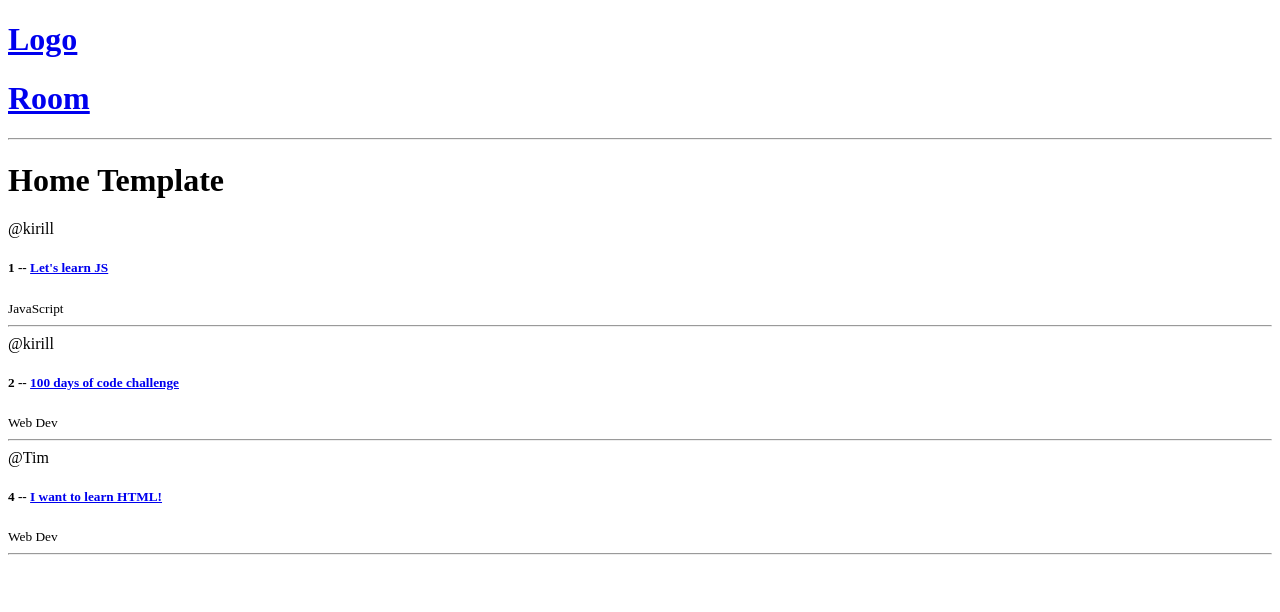
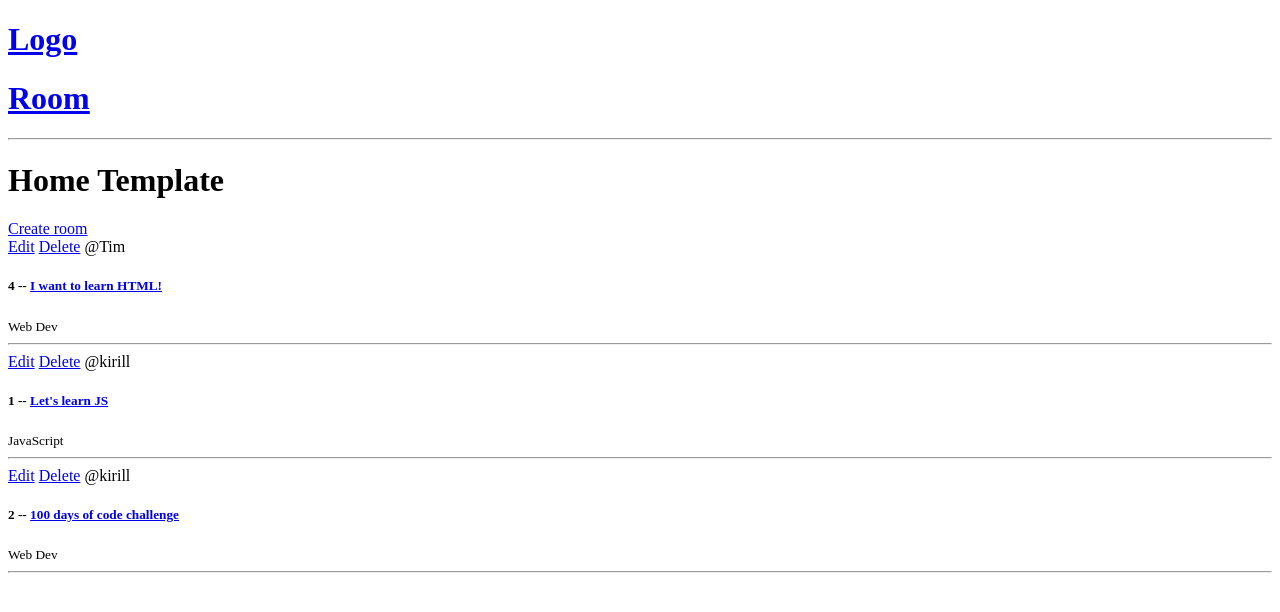
Before and after one commit to KirGorod/Study_buddy, a Django app: page / in a window 1280 px wide. Shown: the top 612 px of the page. Run offline with Django 4.2, Linux system fonts and the light colour scheme; data comes from the database, SQL or seed files in the repository; both versions use the stored data as it was after the commit.

Commit message:
Added simple CRUD

```diff
--- a/base/models.py
+++ b/base/models.py
@@ -19,6 +19,9 @@ class Room(models.Model):
     updated = models.DateTimeField(auto_now=True)
     created = models.DateTimeField(auto_now_add=True)
 
+    class Meta:
+        ordering = ['-updated', '-created']
+
     def __str__(self):
         return self.name
 
--- a/base/templates/base/home.html
+++ b/base/templates/base/home.html
@@ -4,9 +4,12 @@
     <h1>Home Template</h1>
 
     <div>
+        <a href="{% url 'create-room' %}">Create room</a>
         <div>
             {% for room in rooms %}
                 <div>
+                    <a href="{% url 'update-room' room.id %}">Edit</a>
+                    <a href="{% url 'delete-room' room.id %}">Delete</a>
                     <span>@{{room.host.username}}</span>
                     <h5>{{room.id}} -- <a href="{% url 'room' room.id %}">{{room.name}}</a></h5>
                     <small>{{room.topic.name}}</small>
--- a/base/urls.py
+++ b/base/urls.py
@@ -4,4 +4,8 @@ from . import views
 urlpatterns = [
     path('', views.home, name='home'),
     path('room/<str:pk>/', views.room, name='room'),
+
+    path('create_room/', views.create_room, name='create-room'),
+    path('update_room/<str:pk>', views.update_room, name='update-room'),
+    path('delete_room/<str:pk>', views.delete_room, name='delete-room'),
 ]
--- a/base/views.py
+++ b/base/views.py
@@ -1,5 +1,6 @@
-from django.shortcuts import render
+from django.shortcuts import render, redirect
 from .models import Room
+from .forms import RoomForm
 
 # Create your views here.
 
@@ -12,3 +13,36 @@ def room(request, pk):
     room = Room.objects.get(id=pk)
     context = {'room': room}
     return render(request, "base/room.html", context)
+
+
+def create_room(request):
+    form = RoomForm()
+    if request.method == "POST":
+        form = RoomForm(request.POST)
+        if form.is_valid():
+            form.save()
+            return redirect('home')
+
+    context = {'form': form}
+    return render(request, 'base/room_form.html', context)
+
+
+def update_room(request, pk):
+    room = Room.objects.get(id=pk)
+    form = RoomForm(instance=room)
+    if request.method == "POST":
+        form = RoomForm(request.POST, instance=room)
+        if form.is_valid():
+            form.save()
+            return redirect('home')
+
+    context = {'form': form}
+    return render(request, 'base/room_form.html', context)
+
+
+def delete_room(request, pk):
+    room = Room.objects.get(id=pk)
+    if request.method == "POST":
+        room.delete()
+        return redirect("home")
+    return render(request, 'base/delete.html', {'obj': room})
```
Also changed, not shown: base/forms.py (added, +7 -0 lines), base/templates/base/delete.html (added, +10 -0 lines), base/templates/base/room_form.html (added, +11 -0 lines), db.sqlite3.
